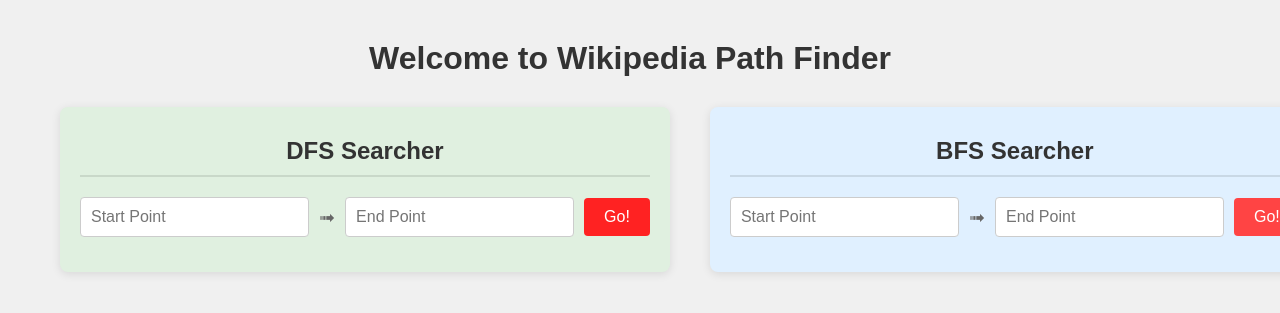
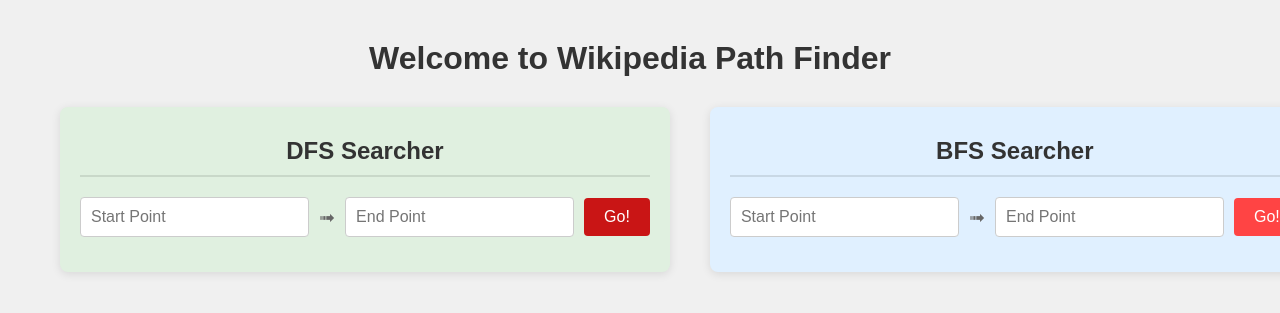
Before and after one commit to danggtifff/Wikipedia-Path-Searcher, a Flask app: page / in a window 1280 px wide, with the pointer over the restyled element. Shown: the top 313 px of the page. Run offline with Flask 3, Linux system fonts and the light colour scheme.

Commit message:
html comments and minor style changes

```diff
--- a/static/style.css
+++ b/static/style.css
@@ -90,7 +90,7 @@
 }
 
 button:hover {
-    background-color: #ff2222;
+    background-color: #c91515;
 }
 
 .arrow {
--- a/templates/index.html
+++ b/templates/index.html
@@ -1,3 +1,6 @@
+<!-- file inspiration taken from:
+https://www.freecodecamp.org/news/html-starter-template-a-basic-html5-boilerplate-for-index-html/ -->
+
 <!DOCTYPE html>
 <html lang="en">
 <head>
```
